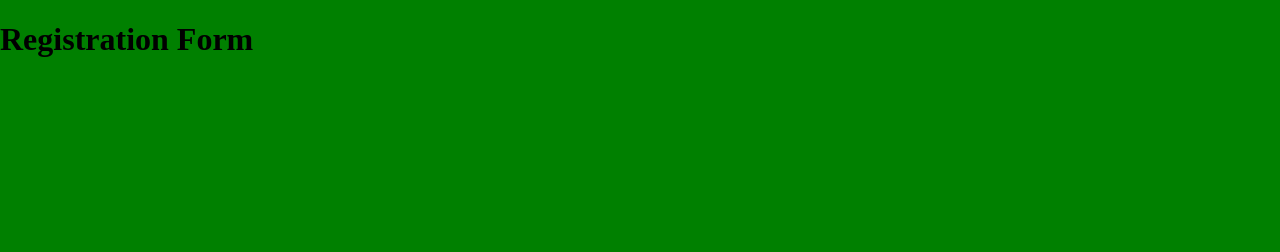
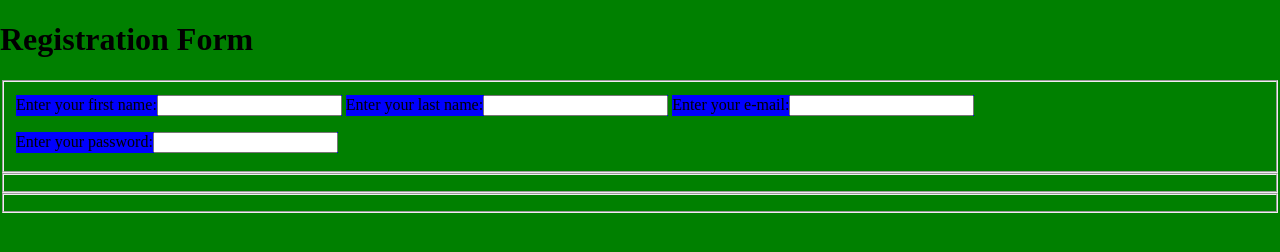
Before and after one commit to Karlobautista02/KMB-HTML-form-exercise, a plain HTML site: page index.html in a window 1280 px wide. Drawn offline with Linux system fonts and the light colour scheme.

Commit message:
Added fieldsets

```diff
--- a/css/styles.css
+++ b/css/styles.css
@@ -1,7 +1,12 @@
 body{
     background-color: green;
-    width: 100%;\
+    width: 100%;
     height: 100vh;
     margin: 0;
 
 }
+label{
+    background-color: blue;
+    display: inline-block;
+    margin: 0.5rem 0;
+}
--- a/index.html
+++ b/index.html
@@ -1,24 +1,28 @@
 <!DOCTYPE html>
 <html lang="en">
   <head>
-    <meta charset="UTF-8">
-    <meta http-equiv="X-UA-Compatible" content="IE=edge">
-    <meta name="viewport" content="width=device-width, initial-scale=1.0">
+    <meta charset="UTF-8" />
+    <meta http-equiv="X-UA-Compatible" content="IE=edge" />
+    <meta name="viewport" content="width=device-width, initial-scale=1.0" />
     <title>Document</title>
-   <link rel="stylesheet" href="css/styles.css">
+    <link rel="stylesheet" href="css/styles.css" />
   </head>
   <body>
     <!--Form Title-->
     <h1>Registration Form</h1>
     <!--FORM-->
     <form action="#">
-<!--Fieldset 1-->
-
+      <!--Fieldset 1 | First Name, Last Name, Email, Password fields-->
+      <fieldset>
+        <label for="#">Enter your first name:<input type="text" required></label>
+        <label for="#">Enter your last name:<input type="text" required></label>
+        <label for="#">Enter your e-mail:<input type="email" required></label>
+        <label for="#">Enter your password:<input type="password" required></label>
+      </fieldset>
       <!--Fieldset 2-->
-
+      <fieldset></fieldset>
       <!--Fieldset 3-->
-
-
+      <fieldset></fieldset>
     </form>
   </body>
 </html>
```
Lines whose indentation alone changed are shown as unchanged.
